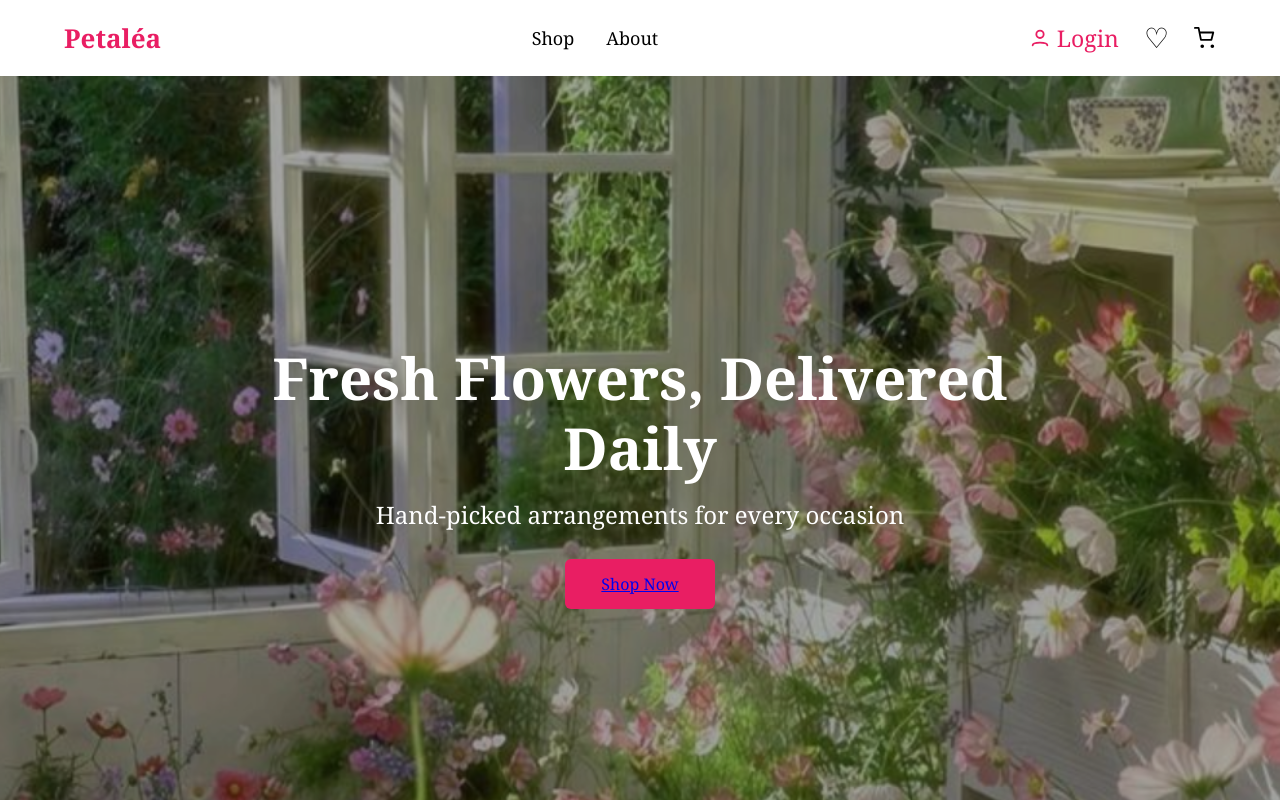
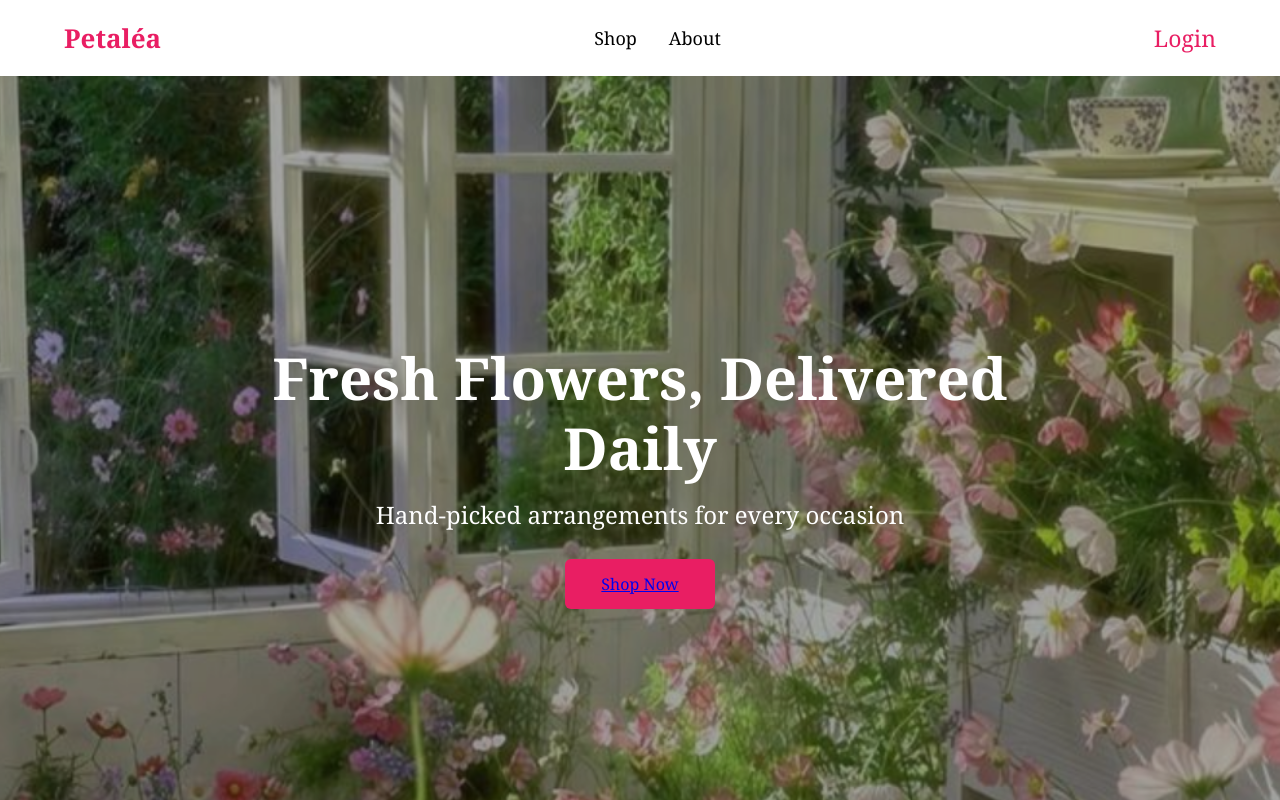
Before and after one commit to andiyyay/petalea, a React (Vite) app in the folder frontend/: page / in a window 1280 px wide. Shown: the top 800 px of the page. Built offline with nearby package versions, Linux system fonts and the light colour scheme.

Commit message:
test fitur

```diff
--- a/frontend/src/App.jsx
+++ b/frontend/src/App.jsx
@@ -11,9 +11,11 @@ import RiwayatPesanan from "./components/riwayat";
 function App() {
   const [user, setUser] = useState(null);
   const [showLogin, setShowLogin] = useState(false);
+  const [page, setPage] = useState("home"); // ⬅️ NAVIGASI
 
   const handleLogout = () => {
     setUser(null);
+    setPage("home");
   };
 
   return (
@@ -22,6 +24,8 @@ function App() {
         user={user}
         onLoginClick={() => setShowLogin(true)}
         onLogout={handleLogout}
+        onRiwayatClick={() => setPage("riwayat")}
+        onHomeClick={() => setPage("home")}
       />
 
       {showLogin && (
@@ -34,12 +38,21 @@ function App() {
         />
       )}
 
-      <Home />
-      <About />
-      <Catalog />
-      <Banner />
-      <Footer />
-      <RiwayatPesanan />
+      {/* ===== HALAMAN HOME ===== */}
+      {page === "home" && (
+        <>
+          <Home />
+          <About />
+          <Catalog />
+          <Banner />
+          <Footer />
+        </>
+      )}
+
+      {/* ===== HALAMAN RIWAYAT ===== */}
+      {page === "riwayat" && (
+        <RiwayatPesanan onClose={() => setPage("home")} />
+      )}
     </>
   );
 }
--- a/frontend/src/components/navbar.jsx
+++ b/frontend/src/components/navbar.jsx
@@ -1,42 +1,24 @@
 import "./Navbar.css";
 
-function Navbar({ user, onLoginClick, onLogout }) {
+function Navbar({ user, onLoginClick, onLogout, onRiwayatClick, onHomeClick }) {
   const initial = user?.name?.charAt(0).toUpperCase();
 
   return (
     <nav className="navbar">
-      <div className="logo">Petaléa</div>
+      <div className="logo" onClick={onHomeClick}>Petaléa</div>
 
       <ul className="nav-menu">
-        <li><a href="#shop">Shop</a></li>
-        <li><a href="#about">About</a></li>
+        <li onClick={onHomeClick}>Shop</li>
+        <li onClick={onHomeClick}>About</li>
 
         {user && (
-          <>
-            <li><a href="#status">Status Pesanan</a></li>
-            <li><a href="#riwayat">Riwayat Pemesanan</a></li>
-          </>
+          <li onClick={onRiwayatClick}>Riwayat Pemesanan</li>
         )}
       </ul>
 
       <div className="nav-icons">
-
         {!user && (
           <span className="login" onClick={onLoginClick}>
-            <svg
-              xmlns="http://www.w3.org/2000/svg"
-              width="22"
-              height="22"
-              viewBox="0 0 24 24"
-              fill="none"
-              stroke="currentColor"
-              strokeWidth="2"
-              strokeLinecap="round"
-              strokeLinejoin="round"
-            >
-              <circle cx="12" cy="8" r="4" />
-              <path d="M4 20c0-4 16-4 16 0" />
-            </svg>
             Login
           </span>
         )}
@@ -45,46 +27,11 @@ function Navbar({ user, onLoginClick, onLogout }) {
           <div className="user-area">
             <div className="user-avatar">{initial}</div>
 
-            <span className="logout" onClick={onLogout} title="Logout">
-              <svg
-                xmlns="http://www.w3.org/2000/svg"
-                width="22"
-                height="22"
-                viewBox="0 0 24 24"
-                fill="none"
-                stroke="currentColor"
-                strokeWidth="2"
-                strokeLinecap="round"
-                strokeLinejoin="round"
-              >
-                <path d="M9 21H5a2 2 0 0 1-2-2V5a2 2 0 0 1 2-2h4" />
-                <polyline points="16 17 21 12 16 7" />
-                <line x1="21" y1="12" x2="9" y2="12" />
-              </svg>
+            <span className="logout" onClick={onLogout}>
+              Logout
             </span>
           </div>
         )}
-
-        <span className="love">♡</span>
-
-        <span onClick={!user ? onLoginClick : undefined}>
-          <svg
-            xmlns="http://www.w3.org/2000/svg"
-            width="22"
-            height="22"
-            viewBox="0 0 24 24"
-            fill="none"
-            stroke="currentColor"
-            strokeWidth="2"
-            strokeLinecap="round"
-            strokeLinejoin="round"
-          >
-            <circle cx="9" cy="21" r="1" />
-            <circle cx="20" cy="21" r="1" />
-            <path d="M1 1h4l2.6 13h11.4l2-8H6" />
-          </svg>
-        </span>
-
       </div>
     </nav>
   );
--- a/frontend/src/components/riwayat.jsx
+++ b/frontend/src/components/riwayat.jsx
@@ -1,13 +1,15 @@
 import "./riwayat.css";
 
-function RiwayatPesanan() {
+function RiwayatPesanan({ onClose }) {
   const orders = [];
 
   return (
     <div className="riwayat-container">
       <div className="riwayat-header">
         <h2>Riwayat Pesanan</h2>
-        <button className="btn-close">Tutup</button>
+        <button className="btn-close" onClick={onClose}>
+          Kembali
+        </button>
       </div>
 
       {orders.length === 0 && (
```
